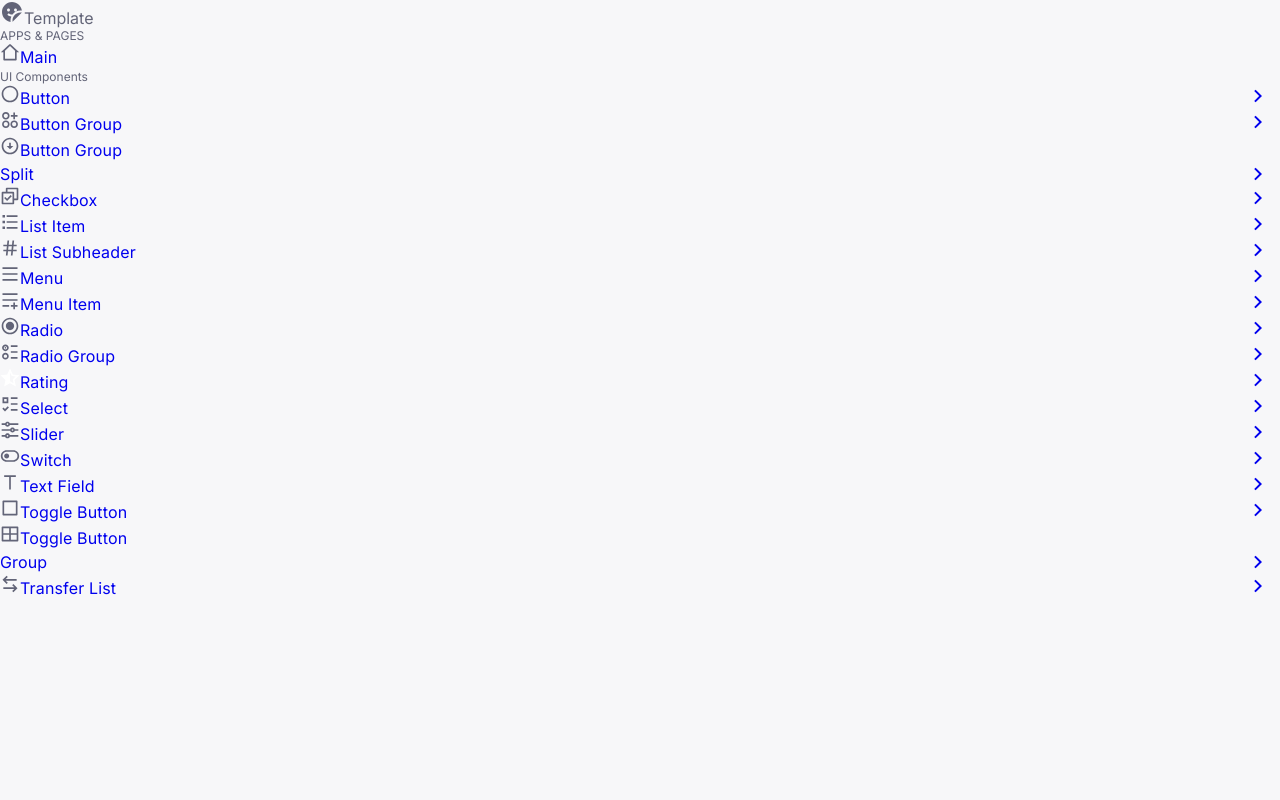
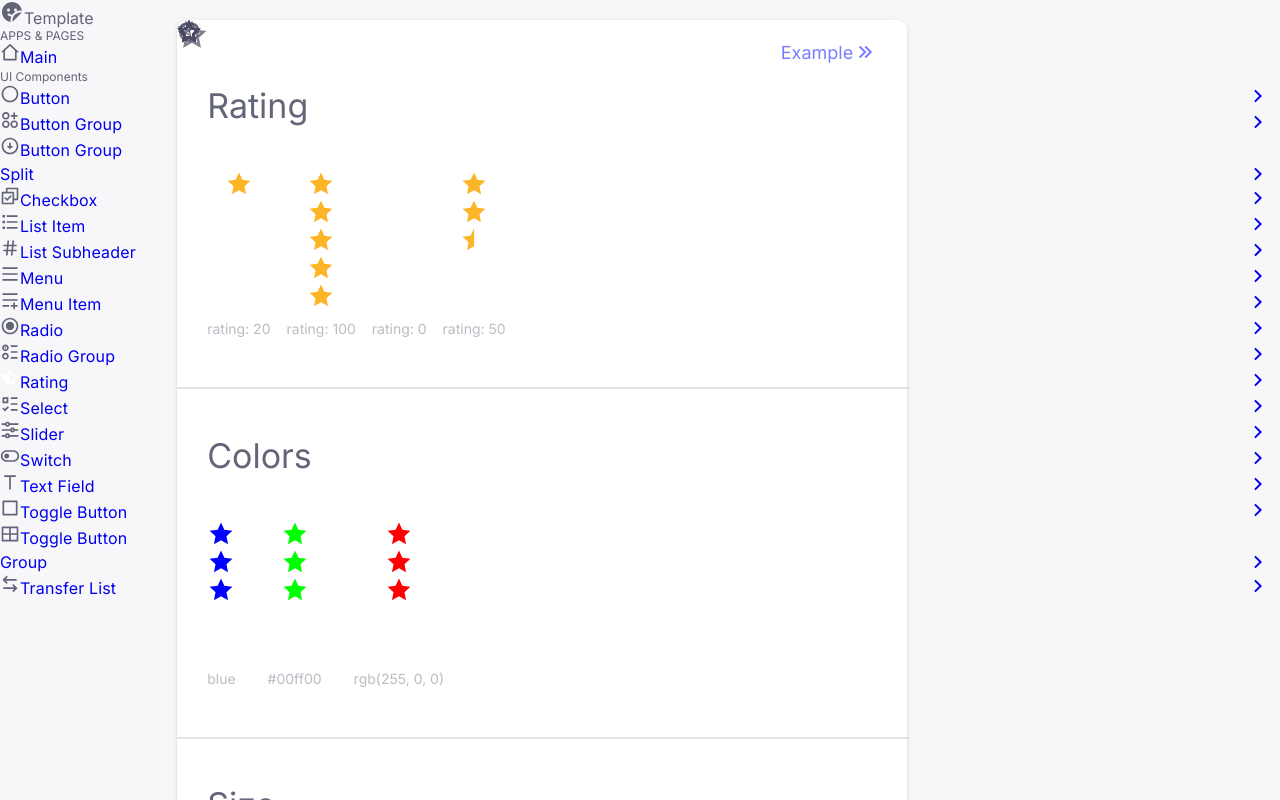
Before and after one commit to HaJaehyeong/template, a Next.js app: page /how-to-use/rating in a window 1280 px wide. Built offline with nearby package versions, Linux system fonts and the light colour scheme.

Commit message:
add sample, example component: Rating

```diff
--- a/src/app/(sample)/how-to-use/(ui-components)/rating/_components/rating-example/rating-example.tsx
+++ b/src/app/(sample)/how-to-use/(ui-components)/rating/_components/rating-example/rating-example.tsx
@@ -1,13 +1,52 @@
 'use client';
+import UiRating from '@/ui/rating/rating';
+import { Ri4kFill, Ri4kLine, RiAppleFill, RiAppleLine, RiHeart2Fill, RiHeart2Line } from '@remixicon/react';
+import { useState } from 'react';
 import ExampleContent from '../../../_components/example-content/example-content';
 import PropsTable from '../../../_components/props-table/props-table';
 
-const CheckboxProps = [
+const RatingProps = [
   {
-    Name: 'value',
-    Type: 'string | React.ReactNode',
+    Name: 'rating',
+    Type: 'number',
+    Default: '0',
+    Description: '비율 (백분율)',
+  },
+  {
+    Name: 'color',
+    Type: 'string',
+    Default: '#fdb528',
+    Description: '아이콘의 색상',
+  },
+  {
+    Name: 'size',
+    Type: "'s' | 'm' | 'l'",
+    Default: "'m'",
+    Description: '아이콘의 크기',
+  },
+  {
+    Name: 'disabled',
+    Type: 'boolean',
+    Default: 'false',
+    Description: '비활성화 유무',
+  },
+  {
+    Name: 'onClick',
+    Type: '(rating: number) => void',
     Default: '-',
-    Description: '버튼에 표시할 값',
+    Description: '아이콘 클릭시 실행되는 이벤트',
+  },
+  {
+    Name: 'emptyIcon',
+    Type: 'RemixiconComponentType',
+    Default: 'RiStarLine',
+    Description: '커스텀 아이콘. (비어있는 아이콘) ※ FillIcon과 함께 사용',
+  },
+  {
+    Name: 'fillIcon',
+    Type: 'RemixiconComponentType',
+    Default: 'RiStarFill',
+    Description: '커스텀 아이콘. (채워진 아이콘) ※ EmptyIcon과 함께 사용',
   },
 ];
 
@@ -15,18 +54,93 @@ const comment = `
   없음!!
 `;
 
-const CheckboxExample: React.FC = () => {
+const RatingExample: React.FC = () => {
+  const [rating, setRating] = useState(0);
+
   return (
     <>
       <h4>Example</h4>
-      <ExampleContent title="" code={``} result={''} />
+      <ExampleContent
+        title="Rating"
+        code={`<UiRating />\n<UiRating rating={50} />\n<UiRating rating={100} />`}
+        result={
+          <>
+            <UiRating />
+            <UiRating rating={50} />
+            <UiRating rating={100} />
+          </>
+        }
+      />
+      <hr />
+      <ExampleContent
+        title="Colors"
+        code={`<UiRating rating={50} color="blue" />\n<UiRating rating={50} color="#00FF00" />\n<UiRating rating={50} color="rgb(255, 0, 0)" />\n<UiRating rating={50} color="var(--primary-main)" /> {/* valiable */}`}
+        result={
+          <>
+            <UiRating rating={50} color="blue" />
+            <UiRating rating={50} color="#00FF00" />
+            <UiRating rating={50} color="rgb(255, 0, 0)" />
+            <UiRating rating={50} color="var(--primary-main)" /> {/* valiable */}
+          </>
+        }
+      />
+      <hr />
+      <ExampleContent
+        title="Size"
+        code={`<UiRating rating={50} size="s" />\n<UiRating rating={50} />\n<UiRating rating={50} size="m" />\n<UiRating rating={50} size="l" />`}
+        result={
+          <>
+            <UiRating rating={50} size="s" />
+            <UiRating rating={50} />
+            <UiRating rating={50} size="m" />
+            <UiRating rating={50} size="l" />
+          </>
+        }
+      />
+      <hr />
+      <ExampleContent
+        title="State"
+        code={`<UiRating rating={50} disabled />\n<UiRating rating={50} disabled={true} />\n<UiRating rating={50} disabled={false} />`}
+        result={
+          <>
+            <UiRating rating={50} disabled />
+            <UiRating rating={50} disabled={true} />
+            <UiRating rating={50} disabled={false} />
+          </>
+        }
+      />
+      <hr />
+      <ExampleContent
+        title="Icon"
+        code={`<UiRating rating={50} emptyIcon={RiHeart2Line} fillIcon={RiHeart2Fill} />\n<UiRating rating={50} emptyIcon={Ri4kLine} fillIcon={Ri4kFill} />\n<UiRating rating={50} emptyIcon={RiAppleLine} fillIcon={RiAppleFill} />`}
+        result={
+          <>
+            <UiRating rating={50} emptyIcon={RiHeart2Line} fillIcon={RiHeart2Fill} />
+            <UiRating rating={50} emptyIcon={Ri4kLine} fillIcon={Ri4kFill} />
+            <UiRating rating={50} emptyIcon={RiAppleLine} fillIcon={RiAppleFill} />
+          </>
+        }
+      />
+
+      <hr />
 
       <h4>Props</h4>
-      <PropsTable datas={CheckboxProps} />
+      <PropsTable datas={RatingProps} />
 
       <hr />
 
       <h4>Example Usage</h4>
+      <ExampleContent
+        title="With State"
+        code={`const [rating, setRating] = useState(0);\n\n<UiRating rating={rating} onClick={(rate) => setRating(rate)} />\n<span>Rating: {rating}</span>\n<span>Count: {rating / 20}</span>`}
+        result={
+          <>
+            <UiRating rating={rating} onClick={(rate) => setRating(rate)} />
+            <span>Rating: {rating}</span>
+            <span>Count: {rating / 20}</span>
+          </>
+        }
+      />
 
       <hr />
       <h4>Comment</h4>
@@ -35,4 +149,4 @@ const CheckboxExample: React.FC = () => {
   );
 };
 
-export default CheckboxExample;
+export default RatingExample;
--- a/src/app/(sample)/how-to-use/(ui-components)/rating/_components/rating-sample/rating-sample.module.scss
+++ b/src/app/(sample)/how-to-use/(ui-components)/rating/_components/rating-sample/rating-sample.module.scss
@@ -1,4 +1,4 @@
-.variant,
+.rating,
 .color,
 .size,
 .state {
--- a/src/app/(sample)/how-to-use/(ui-components)/rating/_components/rating-sample/rating-sample.tsx
+++ b/src/app/(sample)/how-to-use/(ui-components)/rating/_components/rating-sample/rating-sample.tsx
@@ -1,4 +1,6 @@
-import UiButton from '@/ui/button/button';
+'use client';
+import UiRating from '@/ui/rating/rating';
+import { RiCheckboxBlankCircleFill, RiCheckboxBlankCircleLine, RiHeart2Fill, RiHeart2Line } from '@remixicon/react';
 import { memo } from 'react';
 import styles from './rating-sample.module.scss';
 
@@ -6,12 +8,83 @@ const RatingSample: React.FC = () => {
   return (
     <>
       <div>
-        <h4>Variant</h4>
-        <h5>Contained (Default)</h5>
-        <div className={styles.variant}>
+        <h4>Rating</h4>
+        <div className={styles.rating}>
           <div className={styles.item}>
-            <UiButton value="Button" />
-            <label>Default</label>
+            <UiRating rating={20} />
+            <label>rating: 20</label>
+          </div>
+          <div className={styles.item}>
+            <UiRating rating={100} />
+            <label>rating: 100</label>
+          </div>
+          <div className={styles.item}>
+            <UiRating rating={0} />
+            <label>rating: 0</label>
+          </div>
+          <div className={styles.item}>
+            <UiRating rating={50} />
+            <label>rating: 50</label>
+          </div>
+        </div>
+
+        <hr />
+
+        <h4>Colors</h4>
+        <div className={styles.color}>
+          <div className={styles.item}>
+            <UiRating rating={60} color="blue" />
+            <label>blue</label>
+          </div>
+          <div className={styles.item}>
+            <UiRating rating={60} color="#00ff00" />
+            <label>#00ff00</label>
+          </div>
+          <div className={styles.item}>
+            <UiRating rating={60} color="rgb(255, 0, 0)" />
+            <label>rgb(255, 0, 0)</label>
+          </div>
+        </div>
+
+        <hr />
+
+        <h4>Size</h4>
+        <div className={styles.size}>
+          <div className={styles.item}>
+            <UiRating rating={60} size="s" />
+            <label>small</label>
+          </div>
+          <div className={styles.item}>
+            <UiRating rating={60} size="m" />
+            <label>Medium (default)</label>
+          </div>
+          <div className={styles.item}>
+            <UiRating rating={60} size="l" />
+            <label>Large</label>
+          </div>
+        </div>
+
+        <hr />
+
+        <h4>State</h4>
+        <div className={styles.state}>
+          <div className={styles.item}>
+            <UiRating rating={60} disabled />
+            <label>Disabled</label>
+          </div>
+        </div>
+
+        <hr />
+
+        <h4>Other Icons</h4>
+        <div className={styles.state}>
+          <div className={styles.item}>
+            <UiRating rating={60} emptyIcon={RiHeart2Line} fillIcon={RiHeart2Fill} color="red" />
+            <label>Heart</label>
+          </div>
+          <div className={styles.item}>
+            <UiRating rating={60} emptyIcon={RiCheckboxBlankCircleLine} fillIcon={RiCheckboxBlankCircleFill} />
+            <label>Circle</label>
           </div>
         </div>
       </div>
--- a/src/app/(sample)/how-to-use/(ui-components)/rating/page.tsx
+++ b/src/app/(sample)/how-to-use/(ui-components)/rating/page.tsx
@@ -1,5 +1,13 @@
+import UiComponentsWrapper from '../_components/ui-components-wrapper/ui-components-wrapper';
+import RatingExample from './_components/rating-example/rating-example';
+import RatingSample from './_components/rating-sample/rating-sample';
+
 const RatingPage: React.FC = () => {
-  return <></>;
+  return (
+    <UiComponentsWrapper exampleChildren={<RatingExample />}>
+      <RatingSample />
+    </UiComponentsWrapper>
+  );
 };
 
 export default RatingPage;
--- a/src/ui/rating/rating.tsx
+++ b/src/ui/rating/rating.tsx
@@ -9,7 +9,7 @@ type UiRatingProps = {
   color?: string;
   size?: ButtonSize;
   disabled?: boolean;
-  onClick?: () => void;
+  onClick?: (rating: number) => void;
 } & ({ emptyIcon: RemixiconComponentType; fillIcon: RemixiconComponentType } | { emptyIcon?: never; fillIcon?: never });
 
 const UiRating: React.FC<UiRatingProps> = ({
@@ -42,10 +42,11 @@ const UiRating: React.FC<UiRatingProps> = ({
   const handleClick = (index: number) => {
     if (disabled) return;
 
+    const newRating = (index + 1) * 20;
     if (onClick) {
-      onClick();
+      onClick(newRating);
     }
-    setClickedRating((index + 1) * 20);
+    setClickedRating(newRating);
   };
 
   return (
```
